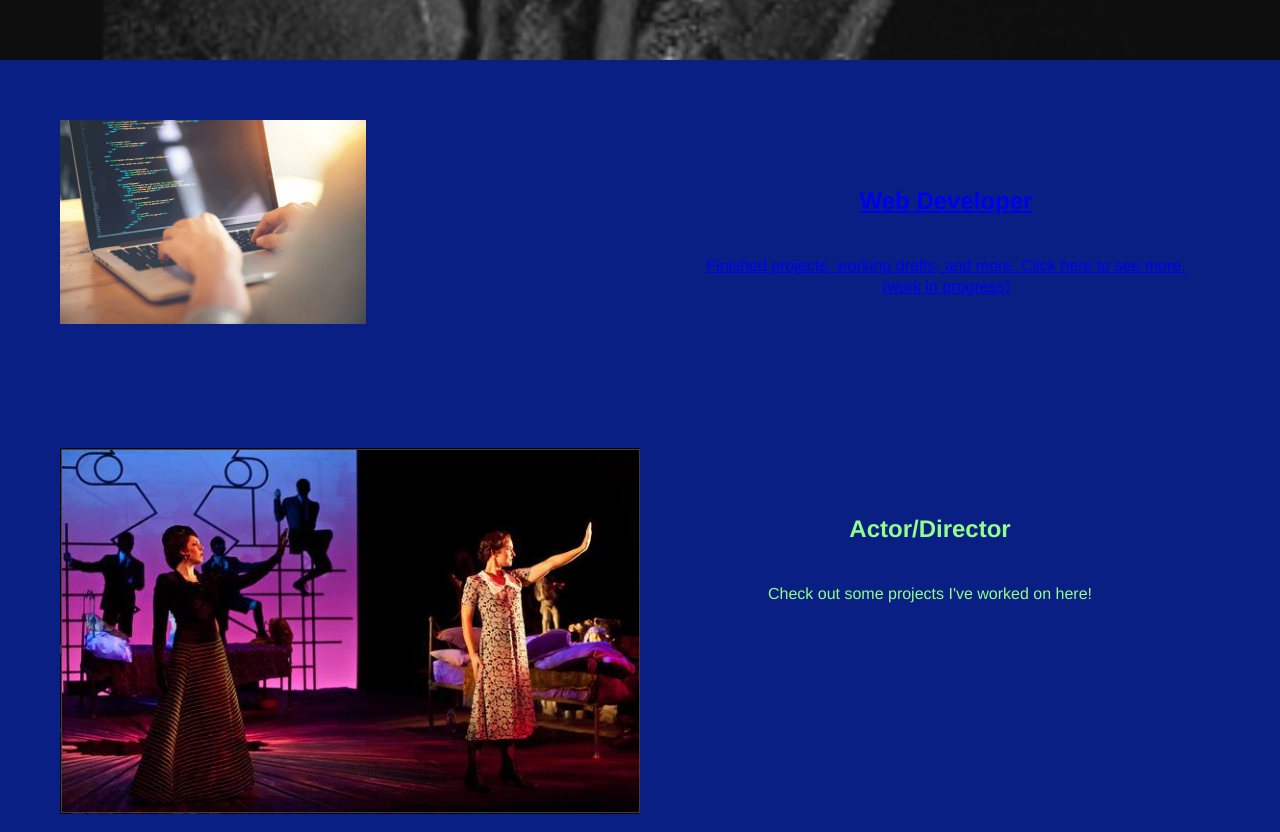
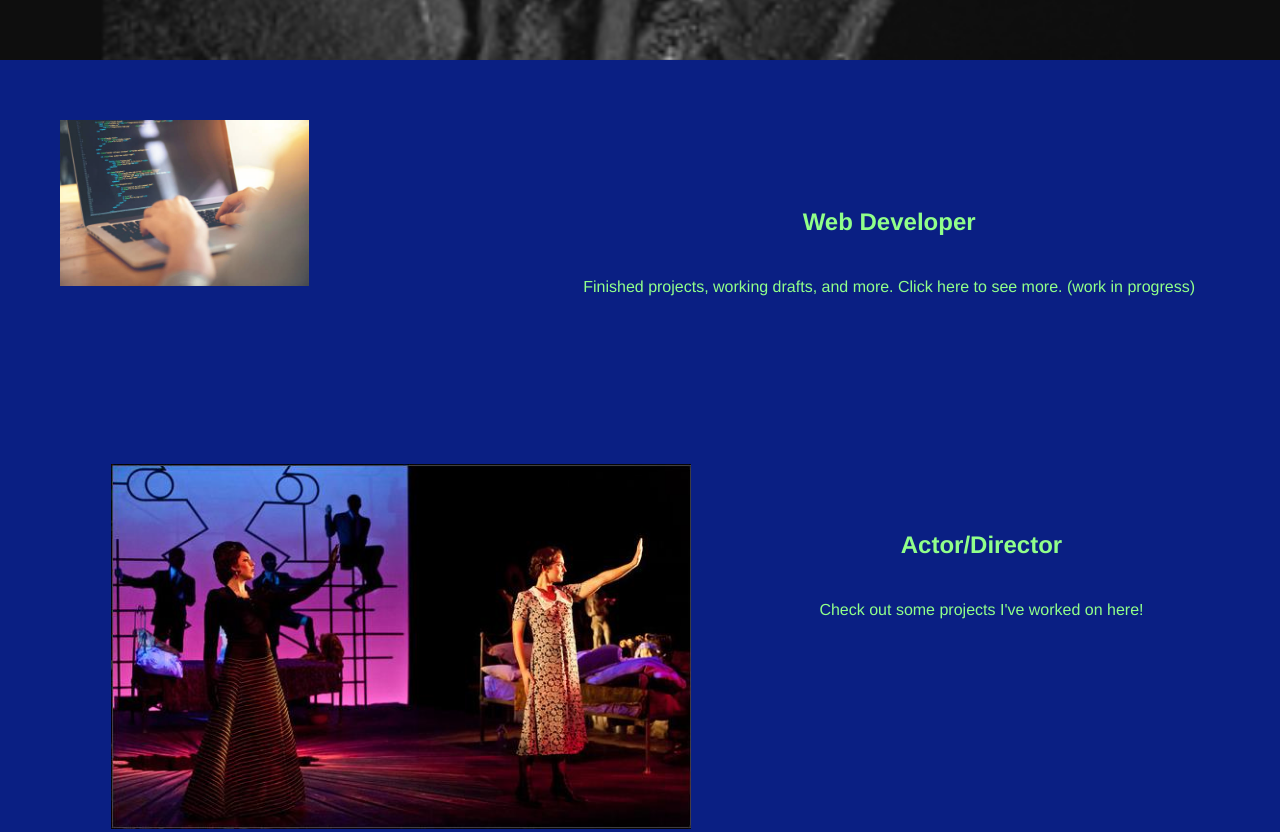
Before and after one commit to SamsonGee/ProjectTwo, a plain HTML site: page index.html in a window 1280 px wide. Shown: the part 1041-1873 px from the top of the page. Drawn offline with Linux system fonts and the light colour scheme.

Commit message:
update on resume

```diff
--- a/assets/css/style.css
+++ b/assets/css/style.css
@@ -164,15 +164,21 @@
     justify-content: space-around;
 }
 
+.profession a {
+    flex: 1 40%;
+    text-decoration: none;
+}
+
 .profession img {
     width: 50%;
     flex: 0 50%;
 }
 
-.profession-description {
+.profession-description,
+.profession-description a {
     padding: 25px;
     line-height: 1.3;
-    flex: 1 40%;
+    color: var(--primary-color);
 }
 
 .profession h2 {padding: 40px;text-align: -webkit-center;text-align: center;}
@@ -180,6 +186,14 @@
 .profession p {
     text-align: -webkit-center;
     text-align: center;
+}
+
+.main {
+    width: 100%;
+}
+
+.main img {
+    width: 100%;
 }
 
 /* web dev styling */
```
Also changed, not shown: assets/css/additional-stylings.css (added).
